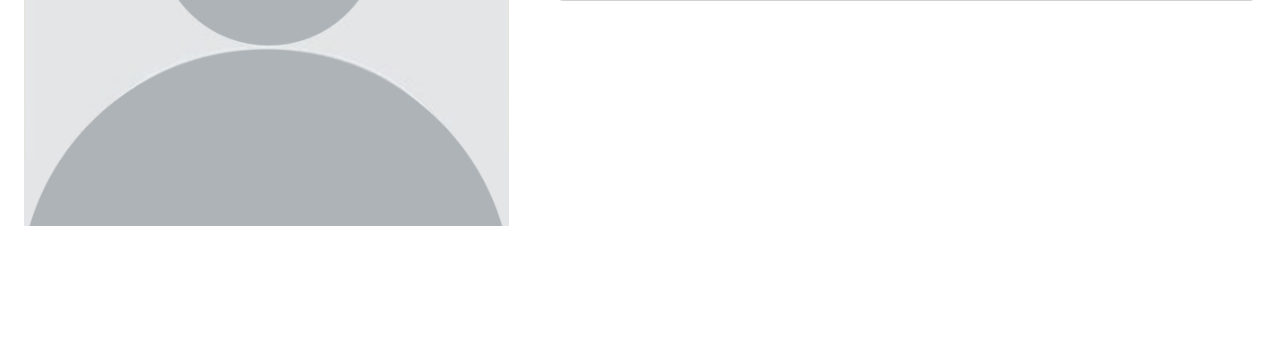
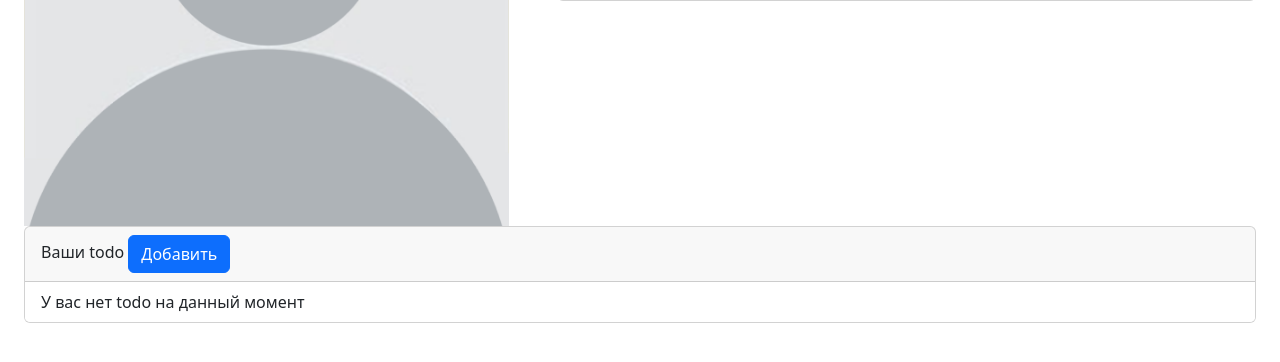
Before and after one commit to anapty-xi/to_do_project, a Django app: page /account/profile_info/ in a window 1280 px wide. Shown: the part 363-725 px from the top of the page. Run offline with Django 5.2, Linux system fonts and the light colour scheme; data comes from the database, SQL or seed files in the repository; both versions use the stored data as it was after the commit; some libraries are stand-ins or nearby versions.

Commit message:
todos saving

```diff
--- a/todo_project/account/templates/account/profile_info.html
+++ b/todo_project/account/templates/account/profile_info.html
@@ -62,6 +62,28 @@
             </div>
         </div>
     </div>
+    <div class="container-fluid g-4">
+        <div class="card">
+            <div class="card-header">Ваши todo
+                <a href="{% url 'todos:todo_add' %}" class="btn btn-primary">Добавить</a>
+            </div>
+              <ul class="list-group list-group-flush">
+                {% for todo in user_todos %}
+                <li class="list-group-item">
+                    <div class="card">
+                        <div class="card-header">{{ todo.name }}</div>
+                        <div class="card-body">{{ todo.description }}</div>
+                    </div>
+                </li>
+                {% empty %}
+                <li class="list-group-item">
+                    <a>У вас нет todo на данный момент</a>
+                </li>
+                {% endfor %}
+
+            </ul>
+        </div>
+    </div>
 </div>
 
 
--- a/todo_project/account/views.py
+++ b/todo_project/account/views.py
@@ -5,7 +5,9 @@ from django.contrib.auth.models import User
 from .models import user_info
 from django.core.exceptions import ValidationError
 
-from django.conf import settings
+import sys
+sys.path.append('..')
+from todos.models import todo
 
 
 
@@ -57,7 +59,8 @@ def profile_info(request):
     '''страница с информацией профиля'''
 
     user = request.user
-    return render(request, 'account/profile_info.html', {'user': user})
+    user_todos = todo.objects.filter(user_id=user.id)
+    return render(request, 'account/profile_info.html', {'user': user, 'user_todos': user_todos})
 
 
 
--- a/todo_project/homepage/templates/homepage/homepage.html
+++ b/todo_project/homepage/templates/homepage/homepage.html
@@ -14,7 +14,7 @@
                 <p class="card-text">{{ todo.description }}</p>
             </div>
         </div>
-    {% endif %}
+    {% endfor %}
 </div>
 
 {% endblock %}
--- a/todo_project/homepage/views.py
+++ b/todo_project/homepage/views.py
@@ -1,6 +1,8 @@
 from django.shortcuts import render
 from django.contrib.auth.decorators import login_required
-
+import sys
+sys.path.append('..')
+from todos.models import todo
 
 @login_required
 def homepage(requset):
--- /dev/null
+++ b/todo_project/todos/forms.py
@@ -0,0 +1,6 @@
+from django import forms
+
+
+class TodoAddForm(forms.Form):
+    name = forms.CharField(max_length=64)
+    description = forms.CharField(widget=forms.Textarea)
--- a/todo_project/todos/models.py
+++ b/todo_project/todos/models.py
@@ -10,7 +10,7 @@ class todo(models.Model):
     description = models.TextField()
     img = models.ImageField(upload_to='todo_images/', blank=True, null=True)
     publish_date = models.DateTimeField(auto_now_add=True)
-    active = models.BooleanField()
+    active = models.BooleanField(default=True)
 
     class Meta:
         ordering = ['publish_date',]
--- a/todo_project/todos/urls.py
+++ b/todo_project/todos/urls.py
@@ -5,4 +5,5 @@ app_name = 'todos'
 
 urlpatterns = [
     path('<int:pk>/<str:slug>/<str:publish_date>/', views.todo_info, name='todo_info'),
+    path('add/', views.todo_add, name='todo_add'),
 ]
```
Also changed, not shown: todo_project/todos/templates/todo_add.html (added, +34 -0 lines), todo_project/todos/views.py (+17 -1 lines), todo_project/db.sqlite3, todo_project/todos/migrations/0002_alter_todo_active.py (added).
